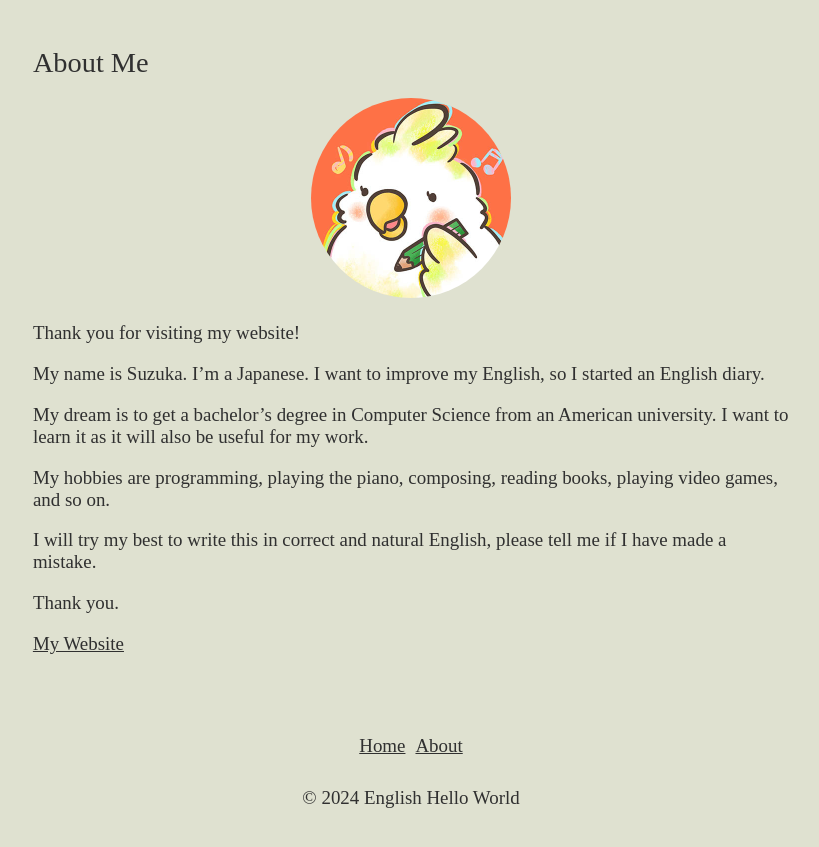
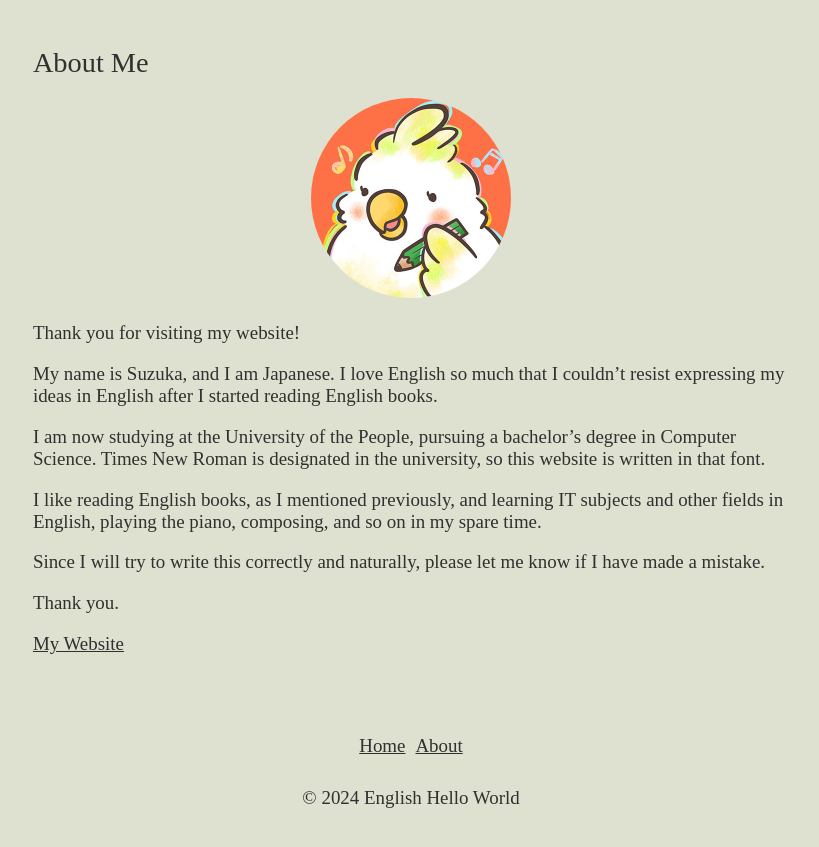
Before and after one commit to hirotoe0112/english-helloworld, an Astro site: page /about in a window 1280 px wide. Shown: the part 81-928 px from the top of the page, without its empty margins (229-1048 px from the left). Built offline with nearby package versions, Linux system fonts and the light colour scheme; Astro itself is replaced by a stand-in of ours.

Commit message:
自己紹介文変更

```diff
--- a/src/pages/about.md
+++ b/src/pages/about.md
@@ -9,13 +9,13 @@ layout: ../layouts/Layout.astro
 
 Thank you for visiting my website!
 
-My name is Suzuka. I’m a Japanese. I want to improve my English, so I started an English diary.
+My name is Suzuka, and I am Japanese. I love English so much that I couldn't resist expressing my ideas in English after I started reading English books.
 
-My dream is to get a bachelor’s degree in Computer Science from an American university. I want to learn it as it will also be useful for my work.
+I am now studying at the University of the People, pursuing a bachelor's degree in Computer Science. Times New Roman is designated in the university, so this website is written in that font.
 
-My hobbies are programming, playing the piano, composing, reading books, playing video games, and so on.
+I like reading English books, as I mentioned previously, and learning IT subjects and other fields in English, playing the piano, composing, and so on in my spare time.
 
-I will try my best to write this in correct and natural English, please tell me if I have made a mistake.
+Since I will try to write this correctly and naturally, please let me know if I have made a mistake.
 
 Thank you.
 
```
